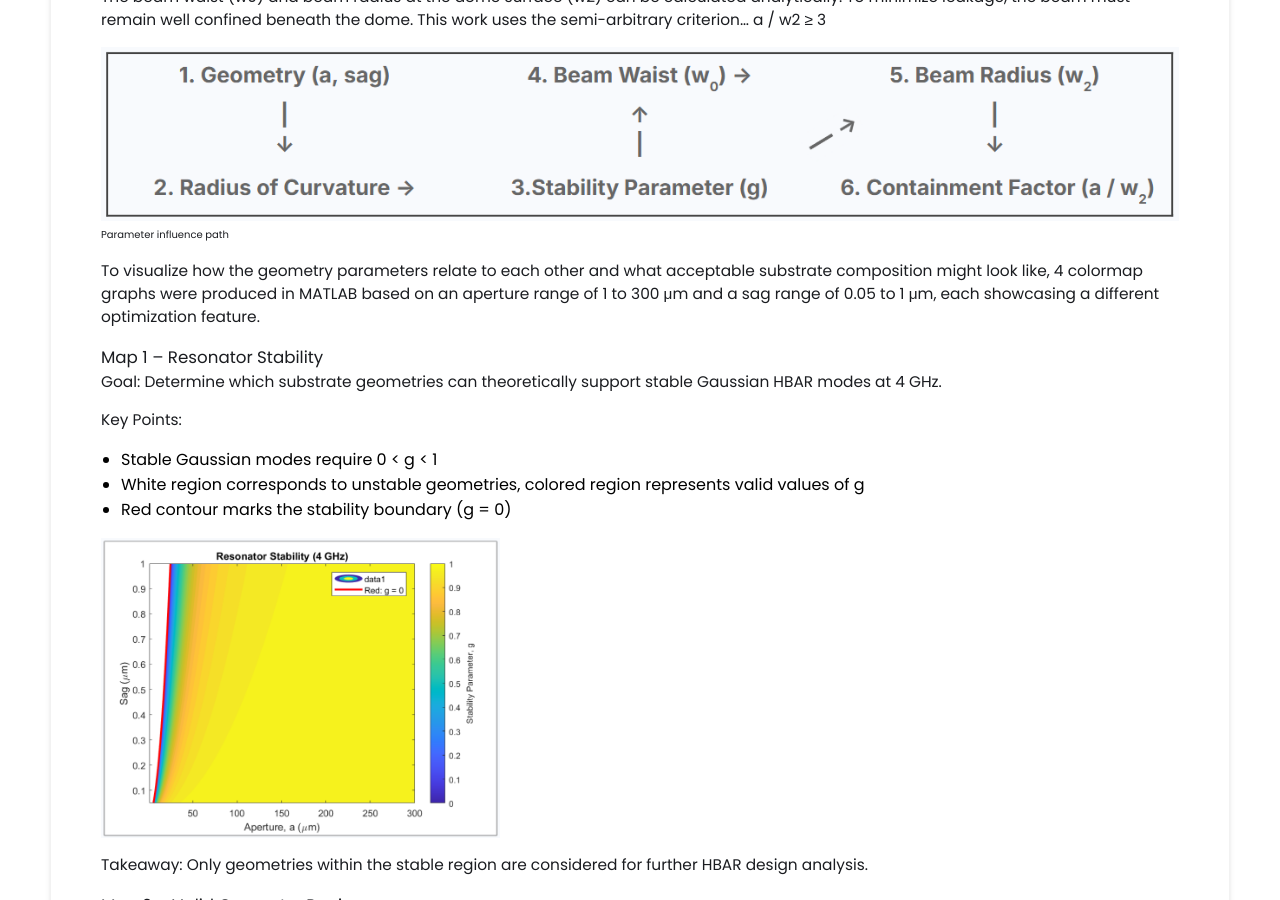
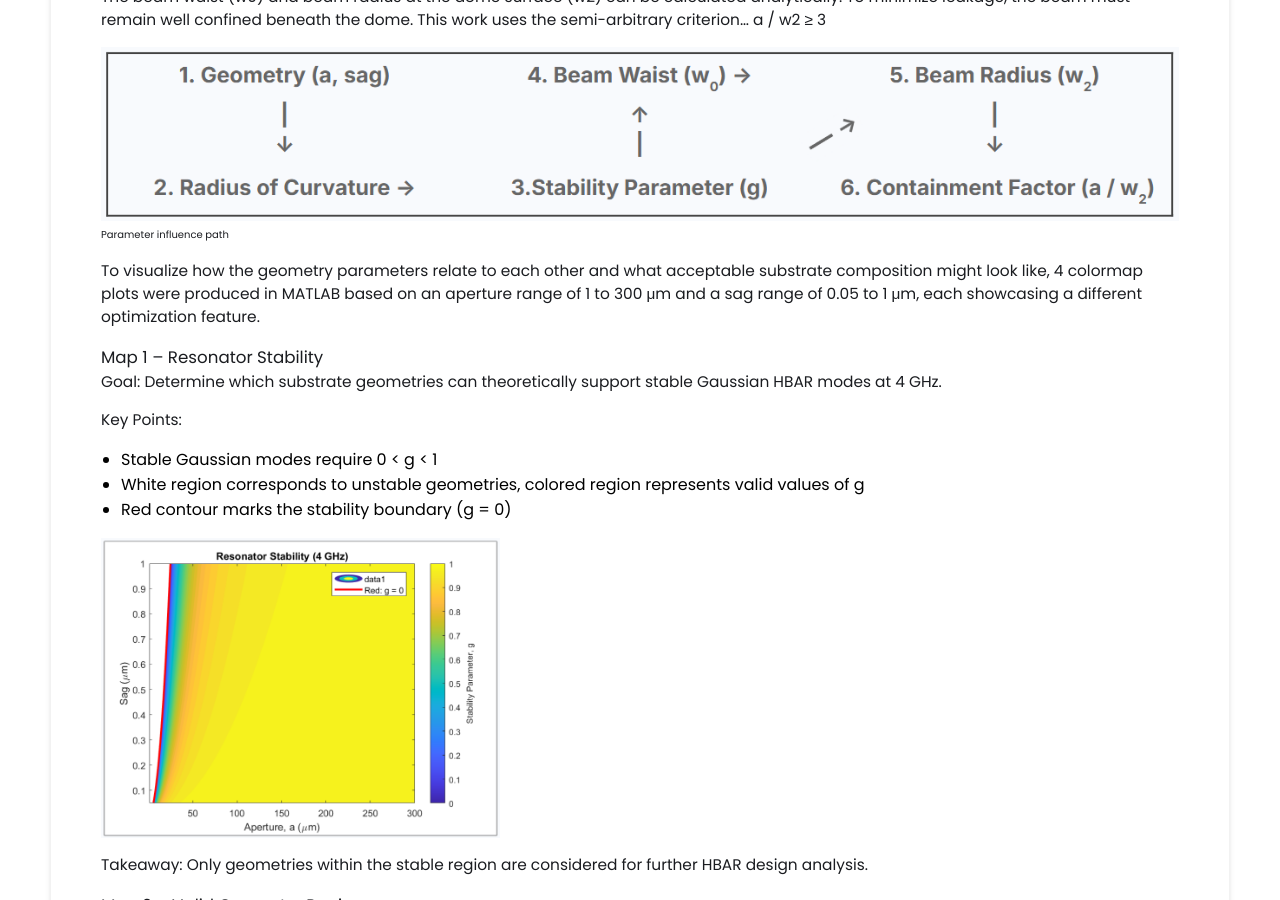
Before and after one commit to emiliohernand/emiliohernand.github.io, a Jekyll site: the page built from _projects/5-hbar/index.md, in a window 1280 px wide and 900 px high, scrolled down 5117 px. Built offline with Jekyll 4.4.1, drawn with Linux system fonts in a browser that asks for light colours; some of the changed text lies outside the part shown.

Commit message:
Update index.md

```diff
--- a/_projects/5-hbar/index.md
+++ b/_projects/5-hbar/index.md
@@ -92,7 +92,7 @@
 {% include image-gallery.html images="workflow2.png" height="300" %}
 <span style="font-size: 10px">Parameter influence path</span>
 
-To visualize how the geometry parameters relate to each other and what acceptable substrate composition might look like, 4 colormap graphs were produced in MATLAB based on an aperture range of 1 to 300 μm and a sag range of 0.05 to 1 μm, each showcasing a different optimization feature.
+To visualize how the geometry parameters relate to each other and what acceptable substrate composition might look like, 4 colormap plots were produced in MATLAB based on an aperture range of 1 to 300 μm and a sag range of 0.05 to 1 μm, each showcasing a different optimization feature.
 
 ### Map 1 – Resonator Stability
 Goal: Determine which substrate geometries can theoretically support stable Gaussian HBAR modes at 4 GHz.
@@ -163,3 +163,8 @@
 
 {% include image-gallery.html images="config_modes.png" height="300" %}
 <span style="font-size: 10px">Example HBAR modes found for each geometric configuration (all 0th order)</span>
+
+### Next Steps
+The geometry optimization maps and their respective simulation tests help inform the future design of a final HBAR device to be manufactured by fellow lab members, and the characterization workflow for identifying desirable eigenmodes will enable us to couple the device with optical components at the correct wave frequecies.
+
+By integrating COMSOL with MATLAB for automation, numerical optimization, and data visualization, the project significantly reduced manual analysis effort and accelerated the overall device design process.
```
